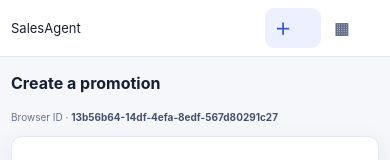
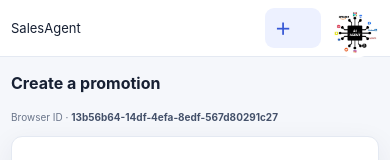
Before and after one commit to saleAgent/agenticai, a plain HTML site: page index.html in a window 390 px wide. Shown: the top 160 px of the page. Drawn offline with nearby package versions, Linux system fonts and the light colour scheme; no server answers.

Commit message:
Update index.html

```diff
--- a/index.html
+++ b/index.html
@@ -43,6 +43,26 @@
 .sa-edit-grid input,.sa-edit-grid textarea,.sa-edit-grid select{width:100%;border:1px solid #8994a8;border-radius:7px;padding:9px 10px;background:#fff;color:#172033;min-height:38px}
 .sa-edit-grid textarea{min-height:85px;resize:vertical}
 .sa-modal-error{min-height:16px;color:#d94b62;font-size:11px;margin-top:8px}
+  .top-logo {
+    position: absolute;
+    top: 10px;
+    right: 15px;
+    width: 180px;
+    height: 180px;
+    object-fit: cover;
+    border-radius: 100%;
+}
+
+/* Mobile */
+@media (max-width: 768px) {
+    .top-logo {
+        width: 50px;
+        height: 50px;
+      border-radius:100%;
+        top: 8px;
+        right: 10px;
+    }
+}
 @media(max-width:480px){.sa-modal-card{padding:15px}.sa-details{grid-template-columns:1fr}.sa-detail.full{grid-column:auto}.sa-modal-actions>*{flex:1}}
 
 </style>
@@ -53,7 +73,7 @@
 <a href="./dashboard.html" data-icon="▦">▦ <span>My dashboard</span></a>
 </nav><div class="recent-title">RECENT PROMOTIONS</div><div class="recent" id="recentList">Connecting…</div></aside>
 <main class="main">
-  <div class="intro"><div><h2>Create a promotion</h2></div></div>
+  <div class="intro"><div><h2>Create a promotion</h2></div></div> <img src="./L.jpeg" alt="Logo" class="top-logo">
   <div class="top"><div><div class="id">Browser ID · <strong id="browserIdLabel">Loading…</strong></div></div></div>
 <div class="content">
 <section class="panel"><form id="productForm"><div class="form-grid"><div><h3 class="section-title">01 · Product details</h3><div class="fields">
```
